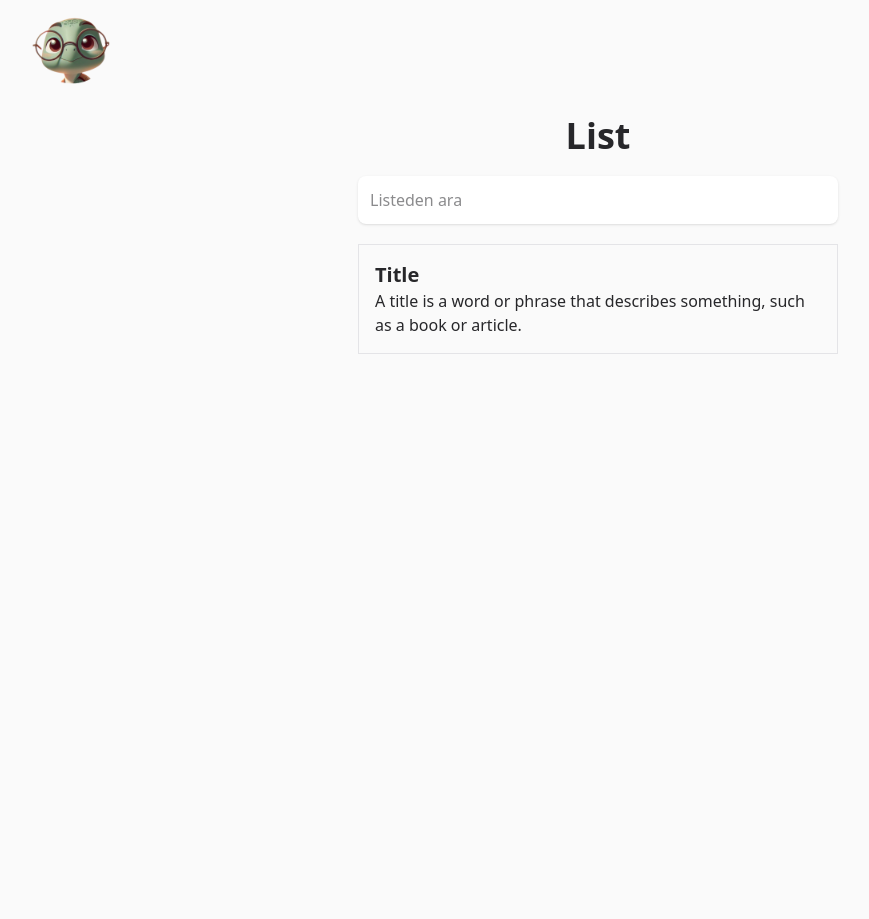
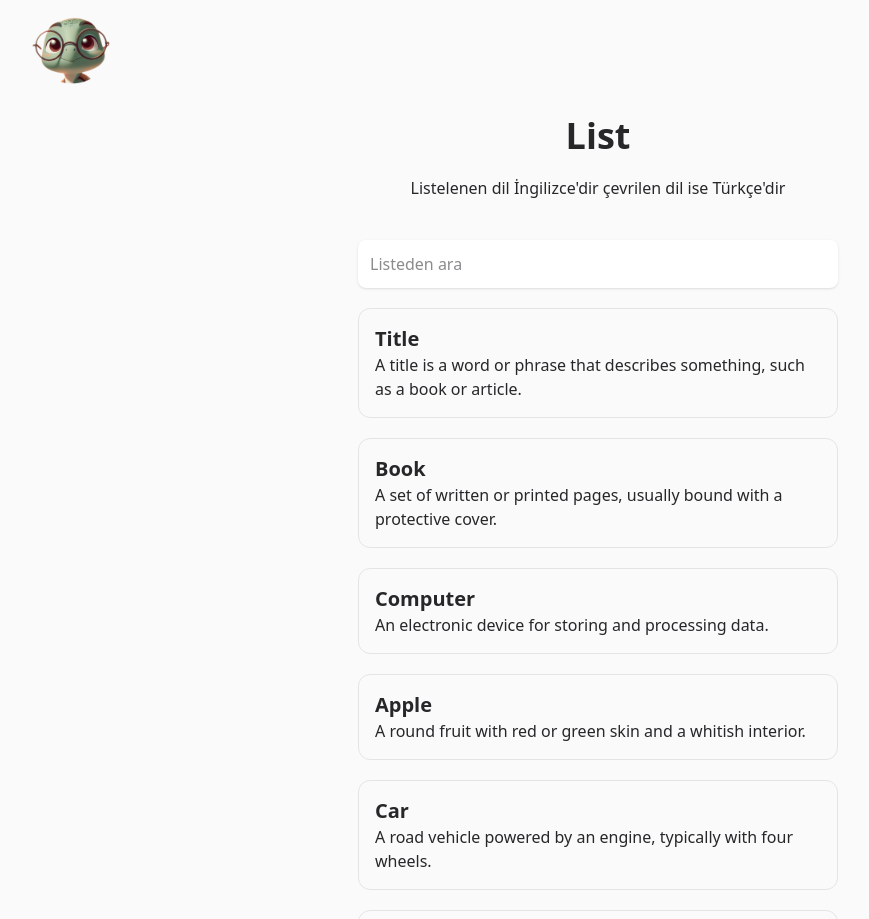
Before and after one commit to Vocapedia/vocapedia, a Vue app in the folder frontend/: page /l/1 in a window 1280 px wide. Shown: the top 919 px of the page, without its empty margins (42-911 px from the left). Before the commit the page ends 800 px from the top, so only its background shows below. Built offline with nearby package versions, Linux system fonts and the light colour scheme; what mdi-vue, vue3-apexcharts would draw is missing.

Commit message:
enhance ListView with dynamic language helper and search functionality, update Turkish translations

```diff
--- a/frontend/src/i18n/tr.json
+++ b/frontend/src/i18n/tr.json
@@ -8,5 +8,6 @@
     "compose_post": "Gönderi Oluştur",
     "search_from_list": "Listeden ara",
     "tr": "Türkçe",
-    "en": "İngilizce"
+    "en": "İngilizce",
+    "list_helper": "Listelenen dil {lang}'dir çevrilen dil{s} ise {target_lang}'dir"
 }
--- a/frontend/src/views/ListView.vue
+++ b/frontend/src/views/ListView.vue
@@ -1,18 +1,21 @@
 <template>
     <div>
-        <!-- <div class="max-w-120 mx-auto grid grid-cols-12 py-10">
-            <span class="col-span-4 text-center">
-                {{ $t(response.lang) }}
-            </span>
-            <mdicon class="col-span-4 mx-auto" name="translate" />
-            <div class="space-x-2 col-span-4 text-center">
-                <span v-for="(lang, i) in response.target_langs">
-                    {{ $t(lang) }}
-                    <span v-if="i < response.target_langs.length - 1">,</span>
-                </span>
-            </div>
+        <h1 class="font-bold text-4xl flex justify-center">{{ response.title }}</h1>
+        <div class="p-5 text-center">
+            {{
+                $t('list_helper', {
+                    lang: $t(response.lang),
+                    s: response.target_langs.length > 1 ? 'ler' : '',
+                    target_lang: response.target_langs.map(x => ' ' + $t(x)).toString()
+                })
+            }}
+        </div>
+        <!-- <div class="flex justify-evenly">
+            <button class="smooth-click">
+                <mdicon name="star-outline" class=" dark:text-yellow-400 text-yellow-500" />
+            </button>
         </div> -->
-        <h1 class="font-bold text-4xl flex justify-center">{{ response.title }}</h1>
+
         <div class="flex py-5 justify-center">
             <input v-model="search" type="text" :placeholder="$t('search_from_list')" class="w-full p-3 border rounded-lg shadow-sm outline-none transition-all
              bg-white text-zinc-900  border-none
@@ -21,17 +24,19 @@
         </div>
         <div v-auto-animate class="space-y-5">
 
-            <div v-for="item in response.list" :key="item.id" class="flex justify-center">
-                <div class="max-w-120 w-full">
-                    <div v-auto-animate class="card p-4">
+            <div v-for="item in filteredList" :key="item.id" class="flex justify-center">
+                <div class="max-w-120 w-full ">
+                    <div v-auto-animate class="card transition duration-200  hover:shadow rounded-xl p-4">
 
                         <div class="font-bold text-xl capitalize ">{{ item.word }}</div>
                         <div class="font-light">{{ item.description }}</div>
 
                         <div class="languages">
-                            <div class="p-5 flex items-end font-light text-sm">
-                                <mdicon name="arrow-right" />
-                                <span>{{ item.example }}</span>
+                            <div v-if="item.example.length > 0">
+                                <div v-for="example in item.example" class="p-5 flex items-end font-light text-sm">
+                                    <mdicon name="arrow-right" />
+                                    <span>{{ example }}</span>
+                                </div>
                             </div>
                             <div class="text-sm text-end text-sky-900 dark:text-sky-200 "> {{ $t(item.lang) }}</div>
                             <hr class="border-t-2 border-zinc-200 dark:border-zinc-800 my-4 opacity-50">
@@ -39,9 +44,11 @@
                         <div class="languages" v-for="(sub, i) in item.languages" :key="i">
                             <div class="font-bold text-xl capitalize py-5">{{ sub.word }}</div>
                             <div class="font-light">{{ sub.description }}</div>
-                            <div class="p-5 flex items-end font-light text-sm">
-                                <mdicon name="arrow-right" />
-                                <span>{{ sub.example }}</span>
+                            <div v-if="sub.example.length > 0">
+                                <div v-for="example in sub.example" class="p-5 flex items-end font-light text-sm">
+                                    <mdicon name="arrow-right" />
+                                    <span>{{ example }}</span>
+                                </div>
                             </div>
                             <div class="text-sm text-end text-sky-900 dark:text-sky-200 "> {{ $t(sub.lang) }}</div>
                             <hr v-if="i < item.languages.length - 1"
@@ -55,9 +62,14 @@
 </template>
 
 <script setup>
-import { ref } from 'vue';
+import { computed, ref } from 'vue';
 
 const search = ref('');
+
+const filteredList = computed(() => {
+    return response.value.list.filter(x => x.word.toLowerCase().includes(search.value.toLowerCase()));
+});
+
 const response = ref({
     id: 1,
     title: 'List',
@@ -69,15 +81,168 @@ const response = ref({
             lang: 'en',
             word: 'title',
             description: 'A title is a word or phrase that describes something, such as a book or article.',
-            example: 'The title of the book is very inspiring.',
+            example: ['The title of the book is very inspiring.'],
             languages: [
                 {
                     id: 'a',
                     lang: 'tr',
                     word: 'başlık',
                     description: 'Başlık, bir şeyi tanımlayan kelime ya da ifadedir, örneğin bir kitap ya da makale başlığı.',
-                    example: 'Bu başlık dikkat çekici olmalı.',
+                    example: ['Bu başlık dikkat çekici olmalı.'],
                     base_id: 1,
+                }
+            ]
+        },
+        {
+            id: 2,
+            lang: 'en',
+            word: 'book',
+            description: 'A set of written or printed pages, usually bound with a protective cover.',
+            example: ['I am reading a book about history.'],
+            languages: [
+                {
+                    id: 'b',
+                    lang: 'tr',
+                    word: 'kitap',
+                    description: 'Yazılı ya da basılı sayfalardan oluşan, genellikle koruyucu bir kapakla bağlanmış eser.',
+                    example: ['Tarih hakkında bir kitap okuyorum.'],
+                    base_id: 2,
+                }
+            ]
+        },
+        {
+            id: 3,
+            lang: 'en',
+            word: 'computer',
+            description: 'An electronic device for storing and processing data.',
+            example: ['I use my computer to work from home.'],
+            languages: [
+                {
+                    id: 'c',
+                    lang: 'tr',
+                    word: 'bilgisayar',
+                    description: 'Veri depolama ve işleme için kullanılan elektronik cihaz.',
+                    example: ['Evden çalışmak için bilgisayarımı kullanıyorum.'],
+                    base_id: 3,
+                }
+            ]
+        },
+        {
+            id: 4,
+            lang: 'en',
+            word: 'apple',
+            description: 'A round fruit with red or green skin and a whitish interior.',
+            example: ['I ate an apple for breakfast.'],
+            languages: [
+                {
+                    id: 'd',
+                    lang: 'tr',
+                    word: 'elma',
+                    description: 'Kırmızı veya yeşil kabuğu olan, beyaz içi bulunan yuvarlak meyve.',
+                    example: ['Kahvaltıda bir elma yedim.'],
+                    base_id: 4,
+                }
+            ]
+        },
+        {
+            id: 5,
+            lang: 'en',
+            word: 'car',
+            description: 'A road vehicle powered by an engine, typically with four wheels.',
+            example: ['She drives a red car.'],
+            languages: [
+                {
+                    id: 'e',
+                    lang: 'tr',
+                    word: 'araba',
+                    description: 'Bir motor tarafından güçlendirilen, tipik olarak dört tekerleği olan kara aracı.',
+                    example: ['Kırmızı bir araba kullanıyor.'],
+                    base_id: 5,
+                }
+            ]
+        },
+        {
+            id: 6,
+            lang: 'en',
+            word: 'city',
+            description: 'A large town or urban area with a lot of buildings and people.',
+            example: ['I live in a large city.'],
+            languages: [
+                {
+                    id: 'f',
+                    lang: 'tr',
+                    word: 'şehir',
+                    description: 'Binalar ve insanlar bakımından yoğun olan büyük kasaba veya kentsel alan.',
+                    example: ['Büyük bir şehirde yaşıyorum.'],
+                    base_id: 6,
+                }
+            ]
+        },
+        {
+            id: 7,
+            lang: 'en',
+            word: 'friend',
+            description: 'A person whom one knows and with whom one has a bond of mutual affection.',
+            example: ['My best friend is coming over.'],
+            languages: [
+                {
+                    id: 'g',
+                    lang: 'tr',
+                    word: 'arkadaş',
+                    description: 'Bir kişiyle tanışan ve karşılıklı sevgi bağına sahip olunan kişi.',
+                    example: ['En iyi arkadaşım geliyor.'],
+                    base_id: 7,
+                }
+            ]
+        },
+        {
+            id: 8,
+            lang: 'en',
+            word: 'house',
+            description: 'A building for human habitation.',
+            example: ['We live in a house with a large garden.'],
+            languages: [
+                {
+                    id: 'h',
+                    lang: 'tr',
+                    word: 'ev',
+                    description: 'İnsanların barınması için kullanılan bina.',
+                    example: ['Büyük bir bahçesi olan bir evde yaşıyoruz.'],
+                    base_id: 8,
+                }
+            ]
+        },
+        {
+            id: 9,
+            lang: 'en',
+            word: 'school',
+            description: 'A place where children are educated.',
+            example: ['My children go to school every day.'],
+            languages: [
+                {
+                    id: 'i',
+                    lang: 'tr',
+                    word: 'okul',
+                    description: 'Çocukların eğitim aldığı yer.',
+                    example: ['Çocuklarım her gün okula gidiyor.'],
+                    base_id: 9,
+                }
+            ]
+        },
+        {
+            id: 10,
+            lang: 'en',
+            word: 'dog',
+            description: 'A domesticated carnivorous mammal.',
+            example: ['I have a pet dog.'],
+            languages: [
+                {
+                    id: 'j',
+                    lang: 'tr',
+                    word: 'köpek',
+                    description: 'Evcil etobur memeli.',
+                    example: ['Bir evcil köpeğim var.'],
+                    base_id: 10,
                 }
             ]
         }
```
